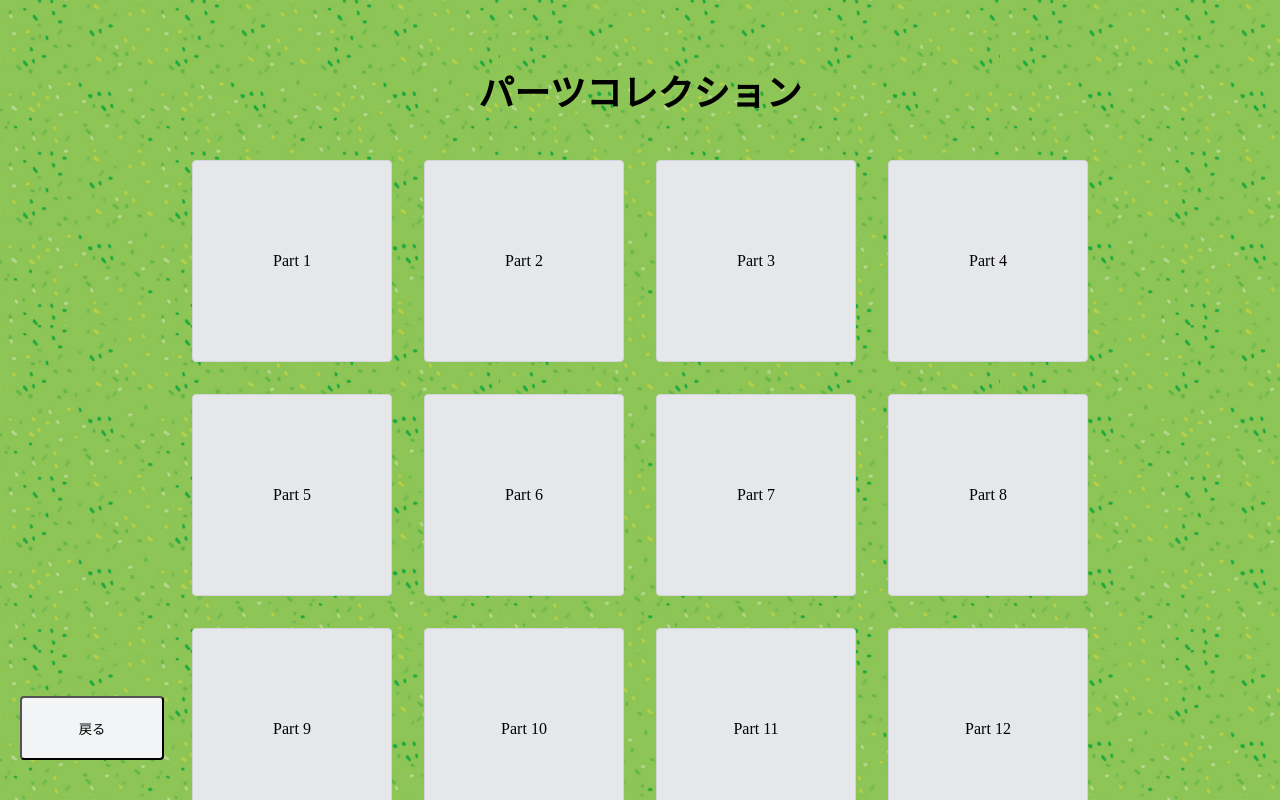
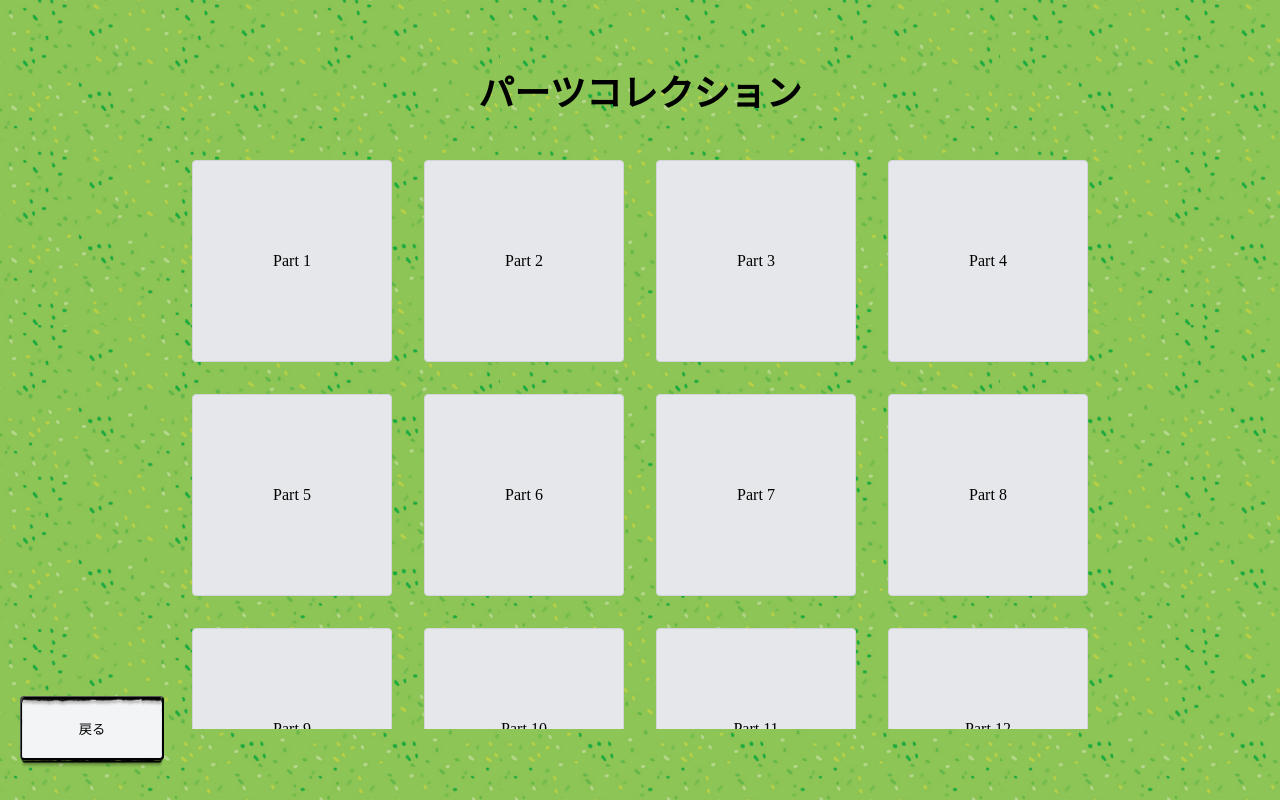
Before and after one commit to kc3hack/2025_1, a Next.js app in the folder frontend/: page /map/partsCollections in a window 1280 px wide. Built offline with nearby package versions, Linux system fonts and the light colour scheme.

Commit message:
フレームの適用およびルーティング

```diff
--- a/frontend/src/app/map/partsCollections/page.tsx
+++ b/frontend/src/app/map/partsCollections/page.tsx
@@ -30,6 +30,7 @@ const PartsCollection: React.FC = () => {
         <button className={styles.backButton} onClick={goToMap}>
           戻る
         </button>
+        <div className={styles.backButtonFrame} />
       </div>
     </div>
   );
--- a/frontend/src/app/map/partsCollections/styles.module.css
+++ b/frontend/src/app/map/partsCollections/styles.module.css
@@ -64,3 +64,15 @@
 .backButton:hover {
   background-color: #d1d5db;
 }
+
+.backButtonFrame {
+  position: relative;
+  bottom: 32px;
+  left: 20px;
+  width: 9rem;
+  height: 5rem;
+  background: url('/frame/start.png') no-repeat center center;
+  background-size: 100% 100%;
+  z-index: 0;
+  pointer-events: none;
+}
--- a/frontend/src/app/map/scoreCollections/page.tsx
+++ b/frontend/src/app/map/scoreCollections/page.tsx
@@ -43,6 +43,7 @@ const ScoreCollection: React.FC = () => {
         <button className={styles.backButton} onClick={goToMap}>
           戻る
         </button>
+        <div className={styles.backButtonFrame} />
       </div>
     </div>
   );
--- a/frontend/src/app/map/scoreCollections/styles.module.css
+++ b/frontend/src/app/map/scoreCollections/styles.module.css
@@ -94,3 +94,15 @@
   .button:hover {
     background-color: #d1d5db;
   }
+
+  .backButtonFrame {
+    position: relative;
+    bottom: -105px;
+    left: 20px;
+    width: 9rem;
+    height: 4.5rem;
+    background: url('/frame/start.png') no-repeat center center;
+    background-size: 100% 100%;
+    z-index: 0;
+    pointer-events: none;
+  }
--- a/frontend/src/app/map/tombsCollections/page.tsx
+++ b/frontend/src/app/map/tombsCollections/page.tsx
@@ -30,6 +30,7 @@ const TombsCollection: React.FC = () => {
         <button className={styles.backButton} onClick={goToMap}>
           戻る
         </button>
+        <div className={styles.backButtonFrame} />
       </div>
     </div>
   );
--- a/frontend/src/app/map/tombsCollections/styles.module.css
+++ b/frontend/src/app/map/tombsCollections/styles.module.css
@@ -65,3 +65,15 @@
 .backButton:hover {
   background-color: #d1d5db;
 }
+
+.backButtonFrame {
+  position: relative;
+  bottom: 32px;
+  left: 20px;
+  width: 9rem;
+  height: 5rem;
+  background: url('/frame/start.png') no-repeat center center;
+  background-size: 100% 100%;
+  z-index: 0;
+  pointer-events: none;
+}
```
Also changed, not shown: frontend/src/app/page.tsx (+7 -1 lines).
